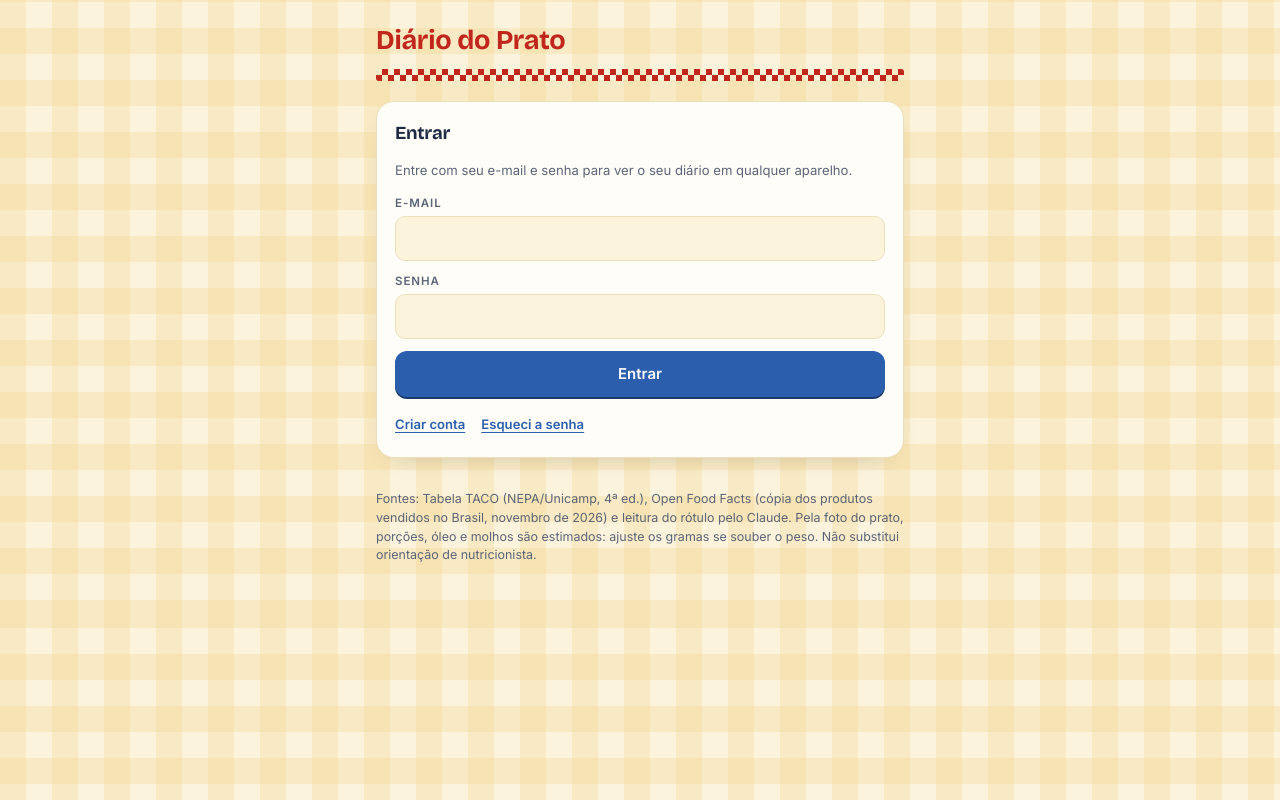
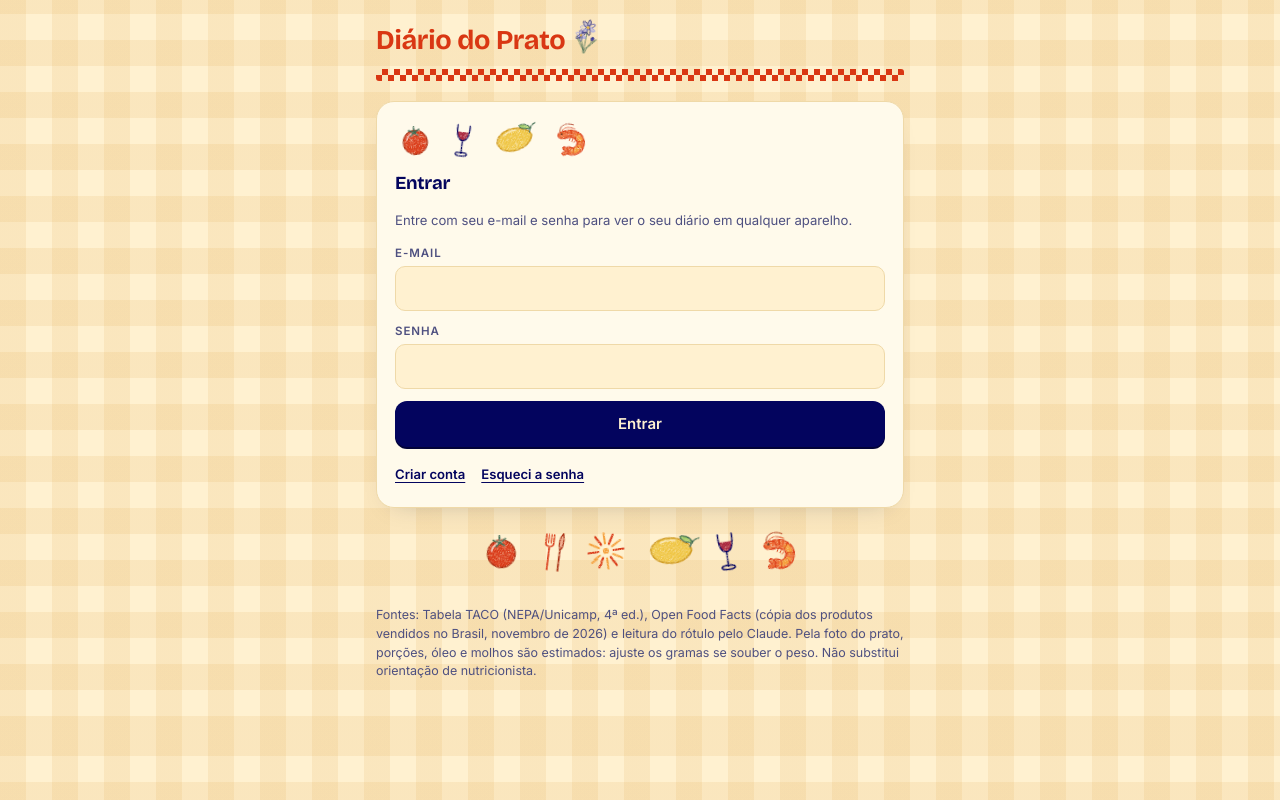
Before and after one commit to emilycomin/diario-do-prato, a plain HTML site: page index.html in a window 1280 px wide. Drawn offline with nearby package versions, Linux system fonts and the light colour scheme.

Commit message:
Paleta nova e ilustrações em giz pastel
Cores: creme #fff1d0 (fundo), azul-marinho #03045e (principal) e
vermelho #d93713 (detalhes). Ilustrações originais em SVG com filtro de
textura de giz pastel oleoso: flores no título, prato na área da foto,
torrada e azeitonas nas telas vazias, rabiscos no login e no rodapé.

Co-Authored-By: Claude Opus 5.5 <noreply@anthropic.com>
Claude-Session: https://claude.ai/code/session_01U1JuHR7zKm3p8RCPHvN4A2

```diff
--- a/index.html
+++ b/index.html
@@ -6,21 +6,21 @@
 <style>
 /* Layout: single mobile-first column — today's ring summary, add-food card (plate photo / barcode / TACO search) feeding one meal draft, meal log, 7-day strip */
 :root{
-  /* Paleta piquenique: amarelo-manteiga (fundo), azul aquarela (principal), vermelho (detalhes) */
-  --bg:#fbf3dc; --surface:#fffdf7; --ink:#1f2a44; --muted:#5b6479; --line:#ecdfbb;
-  --accent:#2b5fae; --accent-ink:#ffffff; --citrus:#e2ad3f; --soft:#f7ecca; --warn:#c0261b;
-  --red:#c0261b; --blue-soft:#e3ebf7; --gingham:rgb(236 190 86 / .17);
+  /* Paleta: creme #fff1d0 (fundo), azul-marinho #03045e (principal), vermelho #d93713 (detalhes); ilustrações em giz pastel em img/ */
+  --bg:#fff1d0; --surface:#fffaeb; --ink:#03045e; --muted:#4e5080; --line:#efd9a8;
+  --accent:#03045e; --accent-ink:#fff1d0; --citrus:#e8a33d; --soft:#fbe4b0; --warn:#d93713;
+  --red:#d93713; --blue-soft:#e6e6f4; --gingham:rgb(226 176 92 / .16);
   --display:"Bricolage Grotesque",ui-sans-serif,system-ui,sans-serif;
   --body:"Inter",ui-sans-serif,system-ui,-apple-system,sans-serif;
 }
 @media (prefers-color-scheme: dark){:root:not([data-theme="light"]){
-  --bg:#0f1829; --surface:#172338; --ink:#eef1f7; --muted:#a6b0c4; --line:#2b3a55;
-  --accent:#8ab2f2; --accent-ink:#0c1526; --citrus:#f0c95e; --soft:#22314b; --warn:#f2796c;
-  --red:#f2796c; --blue-soft:#1f3150; --gingham:rgb(240 201 94 / .045); color-scheme:dark}}
+  --bg:#02033f; --surface:#0b0d55; --ink:#fff1d0; --muted:#c9c2ad; --line:#272a7a;
+  --accent:#fff1d0; --accent-ink:#03045e; --citrus:#f0b44f; --soft:#171a66; --warn:#ff6b42;
+  --red:#ff6b42; --blue-soft:#1c1f6e; --gingham:rgb(255 241 208 / .035); color-scheme:dark}}
 :root[data-theme="dark"]{
-  --bg:#0f1829; --surface:#172338; --ink:#eef1f7; --muted:#a6b0c4; --line:#2b3a55;
-  --accent:#8ab2f2; --accent-ink:#0c1526; --citrus:#f0c95e; --soft:#22314b; --warn:#f2796c;
-  --red:#f2796c; --blue-soft:#1f3150; --gingham:rgb(240 201 94 / .045); color-scheme:dark}
+  --bg:#02033f; --surface:#0b0d55; --ink:#fff1d0; --muted:#c9c2ad; --line:#272a7a;
+  --accent:#fff1d0; --accent-ink:#03045e; --citrus:#f0b44f; --soft:#171a66; --warn:#ff6b42;
+  --red:#ff6b42; --blue-soft:#1c1f6e; --gingham:rgb(255 241 208 / .035); color-scheme:dark}
 *{box-sizing:border-box}
 [hidden]{display:none!important}
 body{background-color:var(--bg);color:var(--ink);font-family:var(--body);font-size:15px;line-height:1.5;
@@ -73,7 +73,18 @@ header::after{content:"";position:absolute;left:0;right:0;bottom:0;height:12px;b
 .drop{border:2px dashed color-mix(in srgb,var(--accent) 30%,var(--line));border-radius:14px;padding:20px;text-align:center;display:flex;flex-direction:column;gap:10px;align-items:center}
 .drop.has{padding:0;border-style:solid;overflow:hidden}
 .drop img{width:100%;max-height:300px;object-fit:cover;display:block}
-.plate-ico{width:52px;height:52px}
+.drop img.plate-ico{width:112px;height:auto;max-height:none;object-fit:contain}
+.ilu{display:block;height:auto;user-select:none;pointer-events:none}
+h1{display:flex;align-items:center;gap:6px}
+h1 .ilu{width:30px;margin-top:-10px;transform:rotate(8deg)}
+.empty .ilu{width:120px;margin:0 auto 8px}
+.doodles{display:flex;justify-content:center;align-items:flex-end;gap:14px;flex-wrap:wrap}
+.doodles .ilu{height:46px;width:auto}
+.doodles .ilu:nth-child(odd){transform:rotate(-8deg)}.doodles .ilu:nth-child(even){transform:rotate(7deg)}
+.auth-doodles{justify-content:flex-start;margin-bottom:-4px}
+.auth-doodles .ilu{height:40px}
+@media (prefers-color-scheme: dark){:root:not([data-theme="light"]) .ilu{background:#fff1d0;border-radius:14px;padding:6px}}
+:root[data-theme="dark"] .ilu{background:#fff1d0;border-radius:14px;padding:6px}
 .row{display:flex;gap:10px;flex-wrap:wrap}
 .row>*{flex:1 1 140px;min-width:0}
 .field{display:flex;flex-direction:column;gap:4px}
@@ -166,7 +177,7 @@ textarea{resize:vertical;min-height:44px}
 
 <div class="wrap">
   <header>
-    <h1>Diário do Prato</h1>
+    <h1>Diário do Prato <img class="ilu" src="img/flores.svg" alt=""></h1>
     <div class="daynav" id="daynav">
       <button class="iconbtn" id="prevDay" aria-label="Dia anterior">‹</button>
       <span class="d" id="dayLabel">Hoje</span>
@@ -177,6 +188,7 @@ textarea{resize:vertical;min-height:44px}
   <div class="acct small muted" id="acct" hidden><span id="acctEmail"></span><span aria-hidden="true">·</span><button class="linkbtn" id="signOut" type="button">Sair</button></div>
 
   <section class="card capture" id="authBox" aria-labelledby="authH" hidden>
+    <div class="doodles auth-doodles" aria-hidden="true"><img class="ilu" src="img/tomate.svg" alt=""><img class="ilu" src="img/taca.svg" alt=""><img class="ilu" src="img/limao.svg" alt=""><img class="ilu" src="img/camarao.svg" alt=""></div>
     <h2 id="authH">Entrar</h2>
     <p class="small muted hint" id="authHint">Entre com seu e-mail e senha para ver o seu diário em qualquer aparelho.</p>
     <form class="panel" id="authForm">
@@ -228,7 +240,7 @@ textarea{resize:vertical;min-height:44px}
 
     <div class="panel" id="p-prato" role="tabpanel">
       <div class="drop" id="drop">
-        <svg class="plate-ico" viewBox="0 0 64 64" aria-hidden="true"><circle cx="32" cy="32" r="26" fill="none" stroke="var(--red)" stroke-width="3"/><circle cx="32" cy="32" r="16" fill="none" stroke="var(--accent)" stroke-width="2" opacity=".6"/><path d="M6 10v14M10 10v14M8 24v30" stroke="var(--muted)" stroke-width="2.5" fill="none" stroke-linecap="round"/><path d="M56 10c-4 0-5 6-5 12s2 6 5 6v26" stroke="var(--muted)" stroke-width="2.5" fill="none" stroke-linecap="round"/></svg>
+        <img class="ilu plate-ico" src="img/prato.svg" alt="">
         <div>Tire uma foto do prato de cima, com o prato inteiro visível.</div>
         <div class="row" style="width:100%;justify-content:center"><label class="btn" for="cam">Tirar foto</label><label class="btn ghost" for="photo">Escolher da galeria</label></div>
       </div>
@@ -289,7 +301,7 @@ textarea{resize:vertical;min-height:44px}
 
   <section class="log" aria-labelledby="logH">
     <h2 id="logH">Refeições do dia</h2>
-    <div id="mealList"><div class="empty">Nenhuma refeição registrada neste dia. Adicione seu prato acima para começar.</div></div>
+    <div id="mealList"><div class="empty"><img class="ilu" src="img/torrada.svg" alt="">Nenhuma refeição registrada neste dia. Adicione seu prato acima para começar.</div></div>
   </section>
 
   <section class="card week" aria-labelledby="weekH">
@@ -303,7 +315,7 @@ textarea{resize:vertical;min-height:44px}
     <section class="card rsec" id="recList" aria-labelledby="recH">
       <div class="dhead"><h2 id="recH">Minhas receitas</h2><button class="btn sm" id="recNew" type="button">Nova receita</button></div>
       <div class="status" id="rListStatus" role="status"></div>
-      <div class="rlist" id="recItems"><div class="empty">Nenhuma receita ainda. Toque em "Nova receita" para cadastrar a primeira.</div></div>
+      <div class="rlist" id="recItems"><div class="empty"><img class="ilu" src="img/azeitonas.svg" alt="" style="width:56px">Nenhuma receita ainda. Toque em "Nova receita" para cadastrar a primeira.</div></div>
     </section>
 
     <section class="card rsec" id="recEd" aria-labelledby="recEdH" hidden>
@@ -337,6 +349,7 @@ textarea{resize:vertical;min-height:44px}
     </section>
   </div>
 
+  <div class="doodles" aria-hidden="true"><img class="ilu" src="img/tomate.svg" alt=""><img class="ilu" src="img/talheres.svg" alt=""><img class="ilu" src="img/brilho-vermelho.svg" alt=""><img class="ilu" src="img/limao.svg" alt=""><img class="ilu" src="img/taca.svg" alt=""><img class="ilu" src="img/camarao.svg" alt=""></div>
   <p class="note">Fontes: Tabela TACO (NEPA/Unicamp, 4ª ed.), Open Food Facts (cópia dos produtos vendidos no Brasil, novembro de 2026) e leitura do rótulo pelo Claude. Pela foto do prato, porções, óleo e molhos são estimados: ajuste os gramas se souber o peso. Não substitui orientação de nutricionista.</p>
 </div>
 
@@ -902,7 +915,7 @@ Responda SOMENTE com JSON:
     $("barG").style.width = Math.min(100,t.g/ref.g*100)+"%"; $("gG").textContent = fmt(t.g)+" g";
 
     const list = $("mealList"); list.innerHTML = "";
-    if (!dm.length) list.innerHTML = `<div class="empty">Nenhuma refeição registrada neste dia. Adicione seu prato acima para começar.</div>`;
+    if (!dm.length) list.innerHTML = `<div class="empty"><img class="ilu" src="img/torrada.svg" alt="">Nenhuma refeição registrada neste dia. Adicione seu prato acima para começar.</div>`;
     else { const wrap = document.createElement("div"); wrap.className="log"; list.append(wrap);
       dm.forEach(m => {
         const el = document.createElement("article"); el.className = "meal";
@@ -971,7 +984,7 @@ Responda SOMENTE com JSON:
 
   function renderRecipes(){
     const box = $("recItems"); box.innerHTML = "";
-    if (!recipes.length) { box.innerHTML = `<div class="empty">Nenhuma receita ainda. Toque em "Nova receita" para cadastrar a primeira.</div>`; return; }
+    if (!recipes.length) { box.innerHTML = `<div class="empty"><img class="ilu" src="img/azeitonas.svg" alt="" style="width:56px">Nenhuma receita ainda. Toque em "Nova receita" para cadastrar a primeira.</div>`; return; }
     [...recipes].sort((a,b)=>String(a.nome||"").localeCompare(String(b.nome||""),"pt")).forEach(r => {
       const el = document.createElement("article"); el.className = "rcard";
       const porc = +r.porcoes || 1;
```
Also changed, not shown: img/azeitonas.svg (added), img/brilho-vermelho.svg (added), img/brilho.svg (added), img/camarao.svg (added), img/flores.svg (added), img/limao.svg (added), img/prato.svg (added), img/taca.svg (added), img/talheres.svg (added), img/tomate.svg (added), img/torrada.svg (added), 1 other file.
